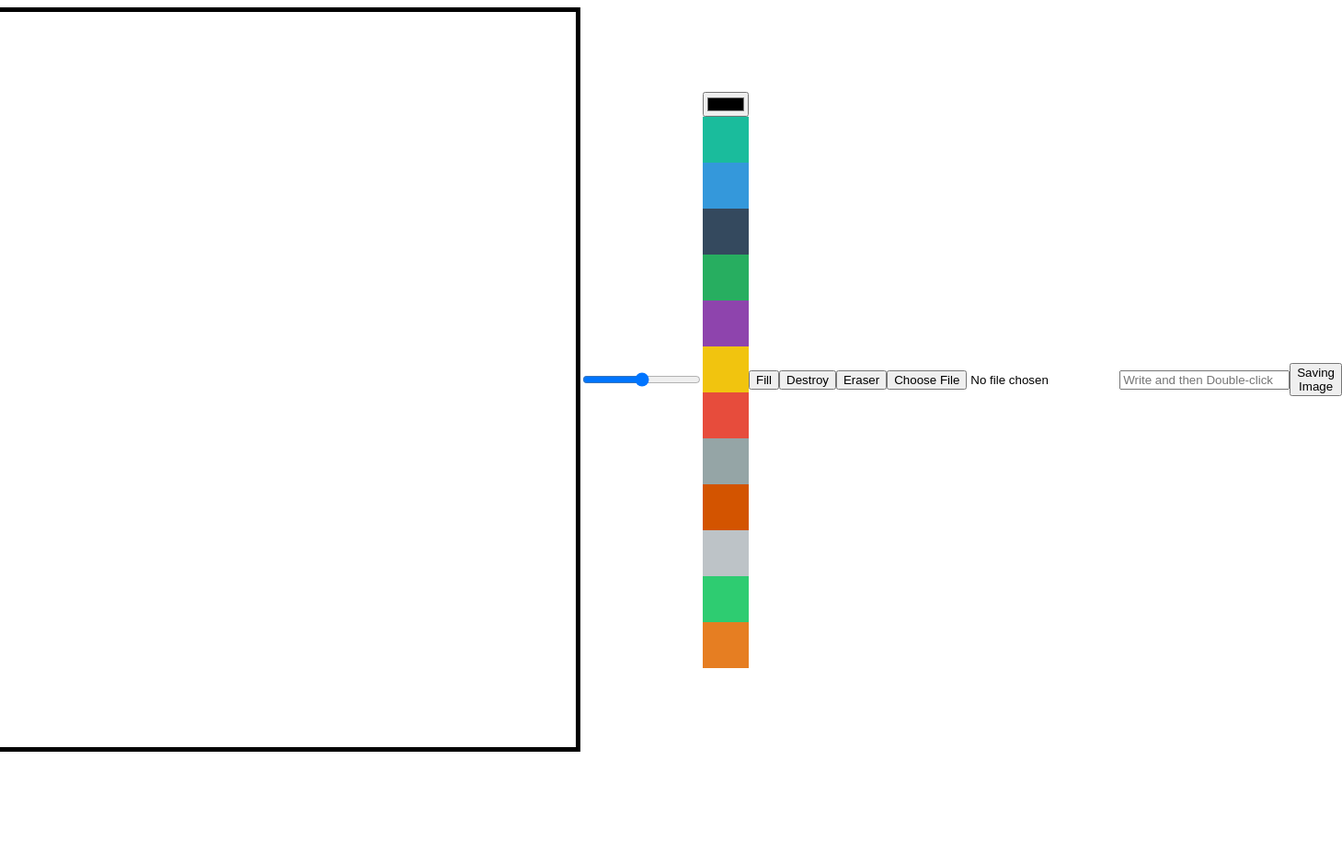
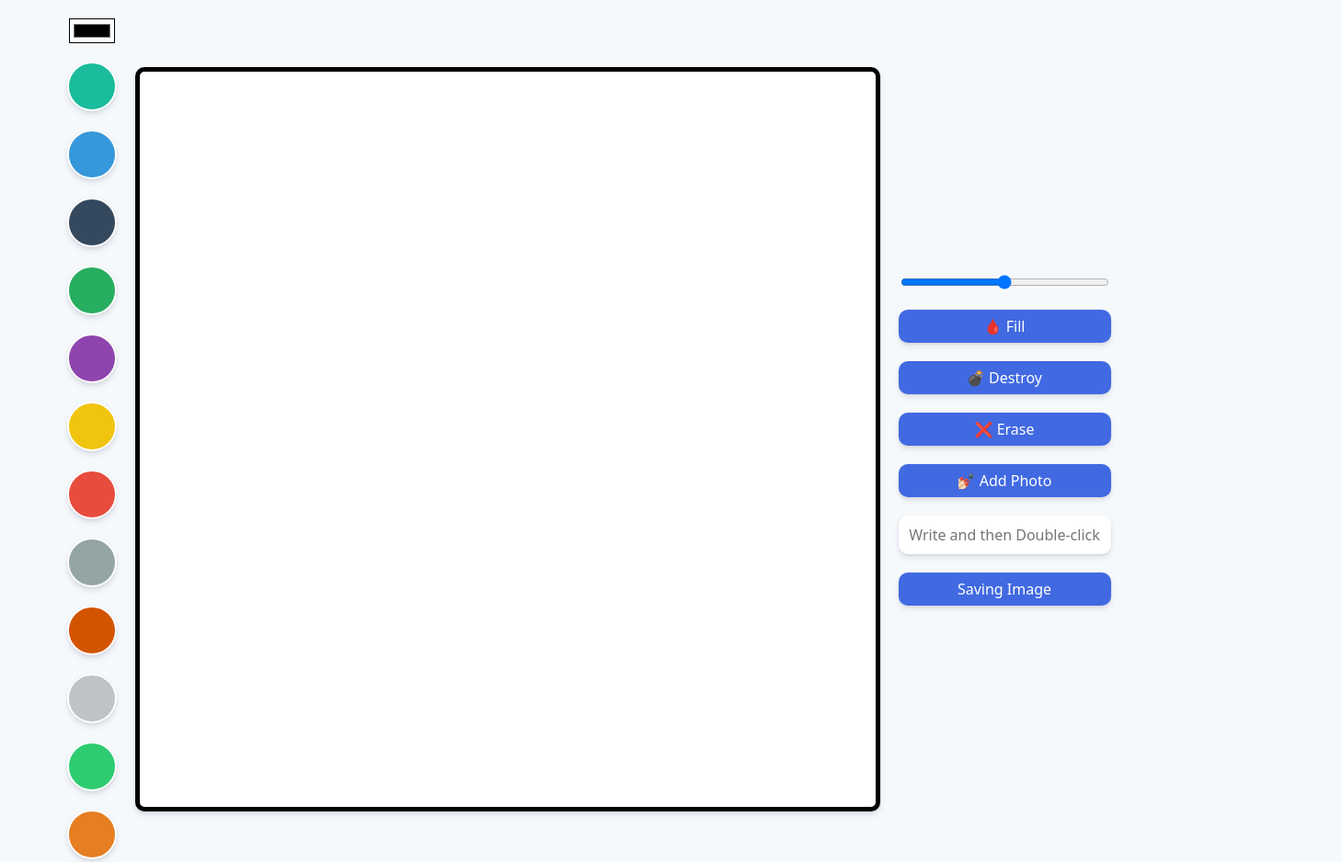
Before and after one commit to clean-teach/study-nomadcoders-meme-maker, a plain HTML site: page index.html in a window 1280 px wide. Shown: the whole page at 92% size, 1459 px wide, since content can reach past the window. Before the commit the page ends 826 px from the top, so only its background shows below. Drawn offline with Linux system fonts and the light colour scheme.

Commit message:
#3.4 CSS
@import "reset.css"; CSS 파일 내부에서 다른 CSS 파일 불러오기

```diff
--- a/index.html
+++ b/index.html
@@ -8,9 +8,7 @@
     <link rel="stylesheet" href="styles.css">
 </head>
 <body>
-    <canvas></canvas>
-    <input type="range" id="line-width" min="1" max="10" step=".1">
-    <div>
+    <div class="color-options">
         <input type="color" name="" id="color">
         <div
         class="color-option"
@@ -73,12 +71,17 @@
         data-color="#e67e22"
         ></div>
     </div>
-    <button id="mode-btn">Fill</button>
-    <button id="destroy-btn">Destroy</button>
-    <button id="eraser-btn">Eraser</button>
-    <input type="file" id="file" accept="image/*">
-    <input type="text" id="text" placeholder="Write and then Double-click">
-    <button id="save">Saving Image</button>
+    <canvas></canvas>
+    <div class="btns">
+        <input type="range" id="line-width" min="1" max="10" step=".1">
+        <button id="mode-btn">🩸 Fill</button>
+        <button id="destroy-btn">💣 Destroy</button>
+        <button id="eraser-btn">❌ Erase</button>
+        <label for="file">💅🏻 Add Photo</label>
+        <input type="file" id="file" accept="image/*">
+        <input type="text" id="text" placeholder="Write and then Double-click">
+        <button id="save">Saving Image</button>
+    </div>
     <script src="app.js"></script>
 </body>
 </html>
--- /dev/null
+++ b/reset.css
@@ -0,0 +1,43 @@
+html, body, div, span, applet, object, iframe,
+h1, h2, h3, h4, h5, h6, p, blockquote, pre,
+a, abbr, acronym, address, big, cite, code,
+del, dfn, em, img, ins, kbd, q, s, samp,
+small, strike, strong, sub, sup, tt, var,
+b, u, i, center,
+dl, dt, dd, ol, ul, li,
+fieldset, form, label, legend,
+table, caption, tbody, tfoot, thead, tr, th, td,
+article, aside, canvas, details, embed,
+figure, figcaption, footer, header, hgroup,
+menu, nav, output, ruby, section, summary,
+time, mark, audio, video {
+	margin: 0;
+	padding: 0;
+	border: 0;
+	font-size: 100%;
+	font: inherit;
+	vertical-align: baseline;
+}
+/* HTML5 display-role reset for older browsers */
+article, aside, details, figcaption, figure,
+footer, header, hgroup, menu, nav, section {
+	display: block;
+}
+body {
+	line-height: 1;
+}
+ol, ul {
+	list-style: none;
+}
+blockquote, q {
+	quotes: none;
+}
+blockquote:before, blockquote:after,
+q:before, q:after {
+	content: '';
+	content: none;
+}
+table {
+	border-collapse: collapse;
+	border-spacing: 0;
+}
--- a/styles.css
+++ b/styles.css
@@ -1,7 +1,22 @@
+@import "reset.css";
+
+body {
+    display: flex;
+    gap:20px;
+    justify-content: space-between;
+    align-items: flex-start;
+    background-color: #f6f9fc;
+    padding:20px;
+    font-family: system-ui, -apple-system, BlinkMacSystemFont, 'Segoe UI', Roboto, Oxygen, Ubuntu, Cantarell, 'Open Sans', 'Helvetica Neue', sans-serif;
+}
+
 canvas {
     width:800px;
     height:800px;
     border:5px solid black;
+    background-color: white;
+    border-radius:10px;
+    box-shadow: 0 4px 6px rgba(50, 50, 93, 0.11), 0 1px 3px rgba(0, 0, 0, 0.08);
 }
 
 body {
@@ -10,8 +25,63 @@ body {
     align-items: center;
 }
 
+.btns {
+    display: flex;
+    flex-direction: column;
+    gap:20px;
+}
+
+.color-options {
+    display: flex;
+    flex-direction: column;
+    gap:20px;
+    align-items: center;
+}
 .color-option {
     width:50px;
     height: 50px;
+    border-radius: 50%;
     cursor: pointer;
+    border:2px solid white;
+    transition:transform ease-in-out .1s;
+    box-shadow: 0 4px 6px rgba(50, 50, 93, 0.11), 0 1px 3px rgba(0, 0, 0, 0.08);
+
 }
+.color-option:hover {
+    transform: scale(1.2);
+}
+input#color {
+    background-color: white;
+}
+
+button,
+label {
+    all:unset;
+    padding:10px 0px;
+    text-align: center;
+    background-color:royalblue;
+    color:white;
+    font-weight: 500;
+    cursor: pointer;
+    border-radius: 10px;
+    transition: opacity linear .1s;
+    box-shadow: 0 4px 6px rgba(50, 50, 93, 0.11), 0 1px 3px rgba(0, 0, 0, 0.08);
+}
+
+button:hover {
+    opacity: 0.85;
+}
+
+input#file {
+    display: none;
+}
+
+input#text {
+    all:unset;
+    padding:10px 0px;
+    border-radius: 10px;
+    font-weight: 500;
+    text-align: center;
+    background-color:white;
+    box-shadow: 0 4px 6px rgba(50, 50, 93, 0.11), 0 1px 3px rgba(0, 0, 0, 0.08);
+}
```
